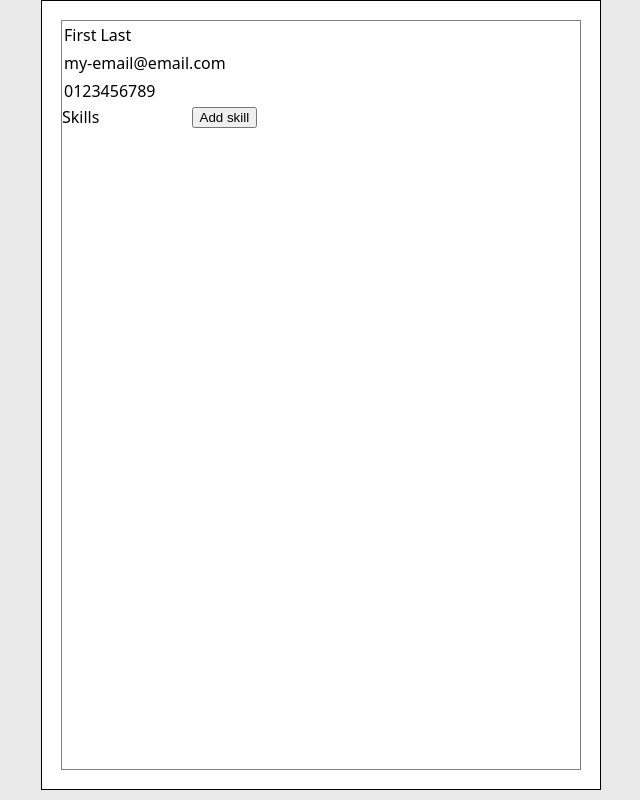
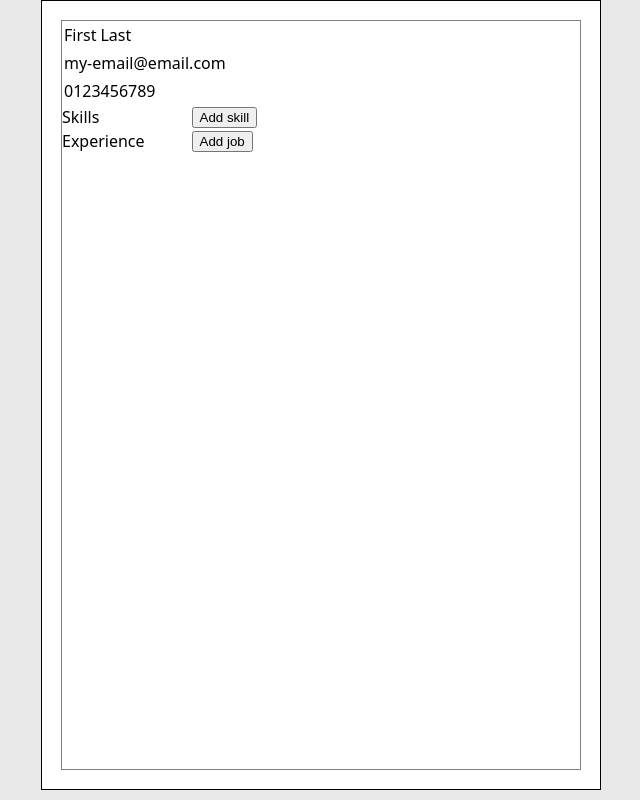
Before and after one commit to harshnugget/TOP-CV-Application, a React (Vite) app: page / in a window 1280 px wide. Shown: the whole page, without its empty margins (319-959 px from the left). Built offline with nearby package versions, Linux system fonts and the light colour scheme.

Commit message:
feat(Page.jsx): Add Experience component to Page

```diff
--- a/src/new-feature/Page.jsx
+++ b/src/new-feature/Page.jsx
@@ -1,6 +1,7 @@
 import { useState } from "react";
 import { Name, Email, Phone } from "./ContactDetails";
 import Skills from "./Skills";
+import Experience from "./Experience";
 
 const defaultGrid = `
   "name name"
@@ -45,6 +46,20 @@ export default function Page({ gridAreaLayout = defaultGrid }) {
         <div className="skills-content" style={{ gridArea: "skills-content" }}>
           <Skills style={{ display: "block", gridArea: "skills-content" }} />
         </div>
+        <div
+          className="experience-header"
+          style={{ gridArea: "experience-header" }}
+        >
+          Experience
+        </div>
+        <div
+          className="experience-content"
+          style={{ gridArea: "experience-content" }}
+        >
+          <Experience
+            style={{ display: "block", gridArea: "experience-content" }}
+          />
+        </div>
       </div>
     </>
   );
```
